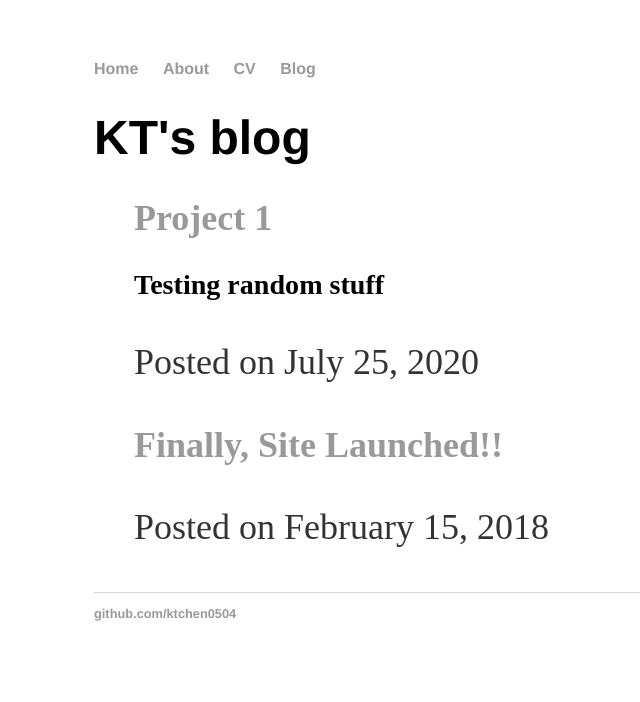
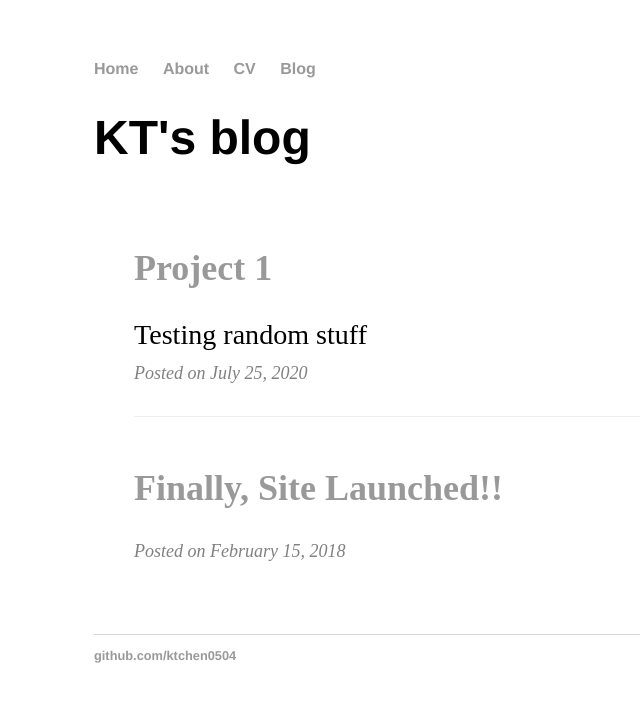
Before and after one commit to ktchen0504/ktchen0504.github.io, a Jekyll site: the page built from blog/index.html, in a window 1280 px wide. Shown: the top 702 px of the page, without its empty margins (98-738 px from the left). Built offline with Jekyll 4.4.1, drawn with Linux system fonts in a browser that asks for light colours.

Commit message:
Edit blog post css

```diff
--- a/css/main.css
+++ b/css/main.css
@@ -41,3 +41,27 @@ ul.posts {
 ul.posts li {
     list-style: none;
 }
+
+/*--   blog post content page  --*/
+
+.post-preview {
+  padding: 20px 0;
+  border-bottom: 1px solid #eee;
+}
+
+.post-preview:last-child {
+  border-bottom: 0;
+}
+
+.post-preview .post-subtitle {
+  margin: 0;
+  font-weight: 300;
+  margin-bottom: 10px;
+}
+
+.post-preview .post-meta {
+  color: #808080;
+  font-size: 18px;
+  font-style: italic;
+  margin: 0 0 10px;
+}
```
